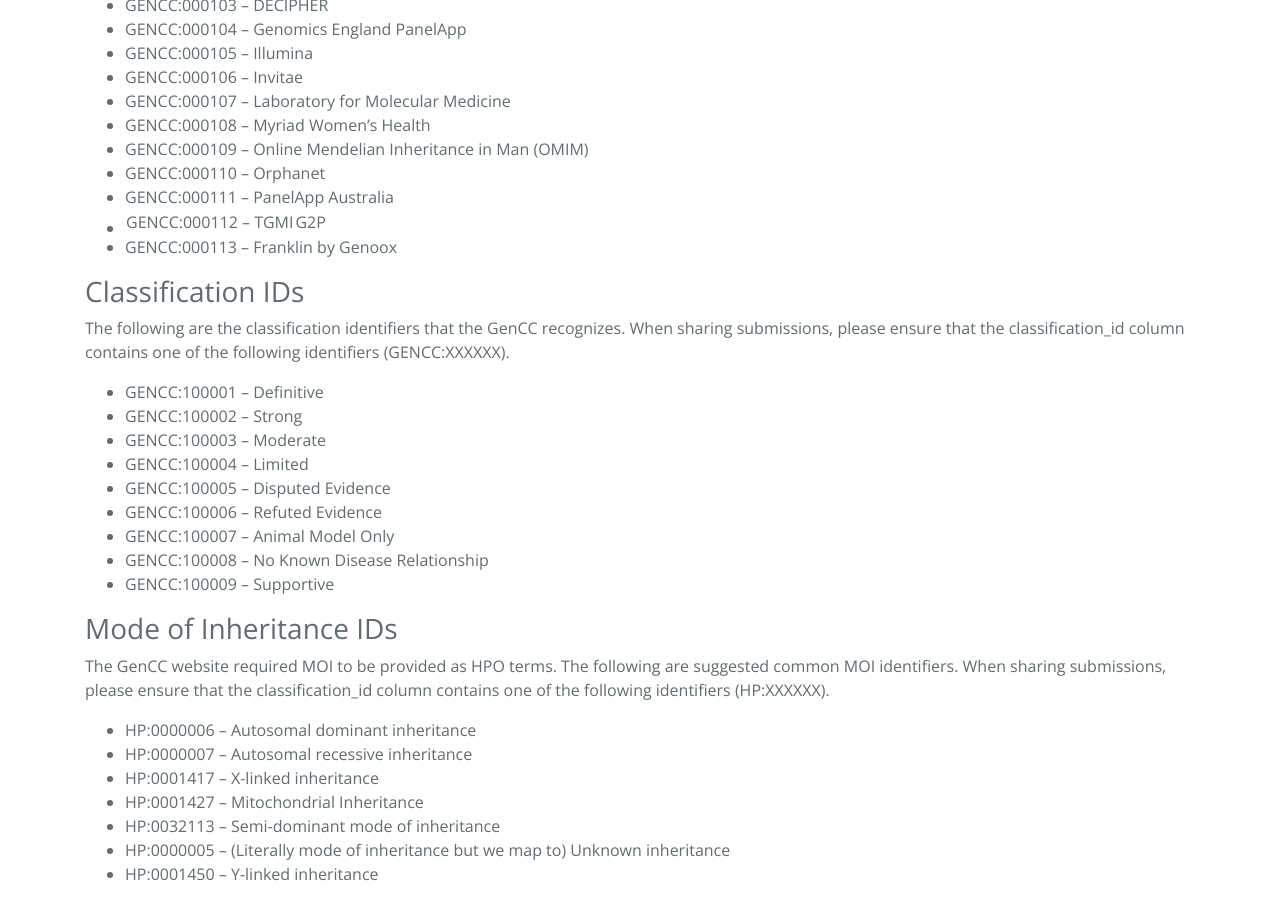
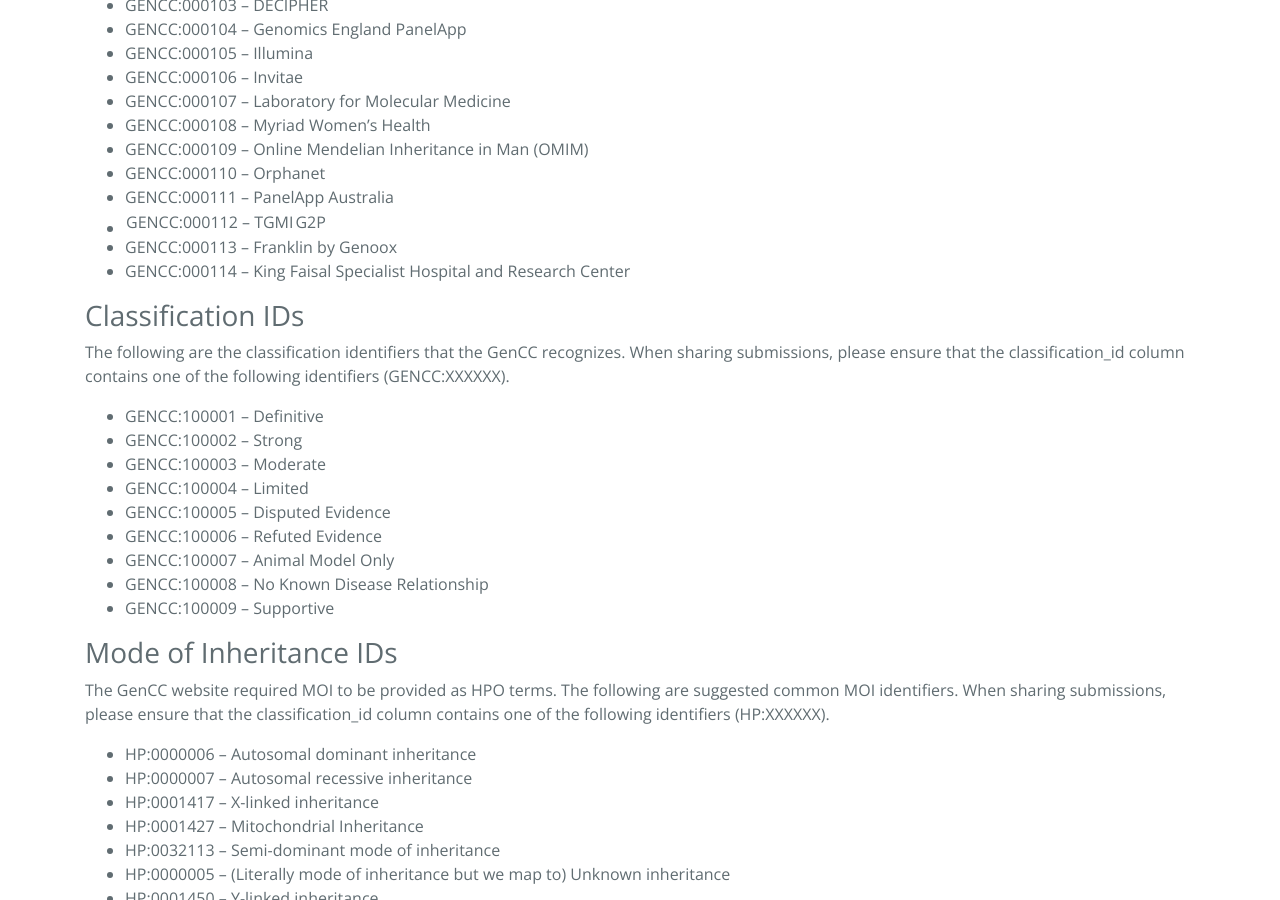
Before and after one commit to GeneCurationCoalition/gencc-website, a Jekyll site: the page built from docs/submission-directions.md, in a window 1280 px wide and 900 px high, scrolled down 571 px. Built offline with Jekyll 4.4.1, drawn with Linux system fonts in a browser that asks for light colours.

Commit message:
Update submission-directions.md

```diff
--- a/docs/submission-directions.md
+++ b/docs/submission-directions.md
@@ -32,6 +32,7 @@
 - GENCC:000111 -- PanelApp Australia
 - GENCC:000112 -- TGMI | G2P
 - GENCC:000113 -- Franklin by Genoox
+- GENCC:000114 -- King Faisal Specialist Hospital and Research Center
 
 ## Classification IDs
 The following are the classification identifiers that the GenCC recognizes. When sharing submissions, please ensure that the classification_id column contains one of the following identifiers (GENCC:XXXXXX).
```
